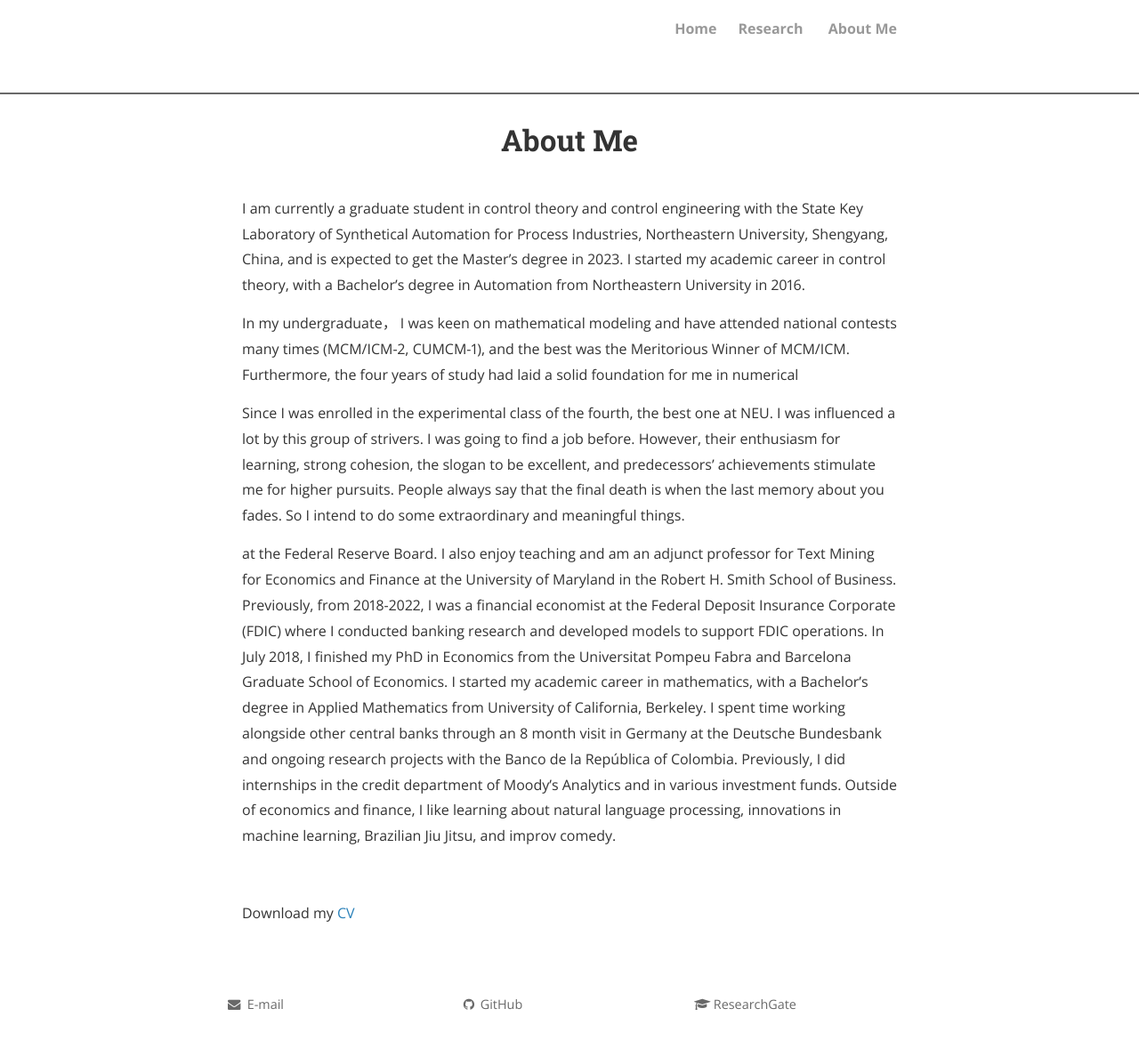
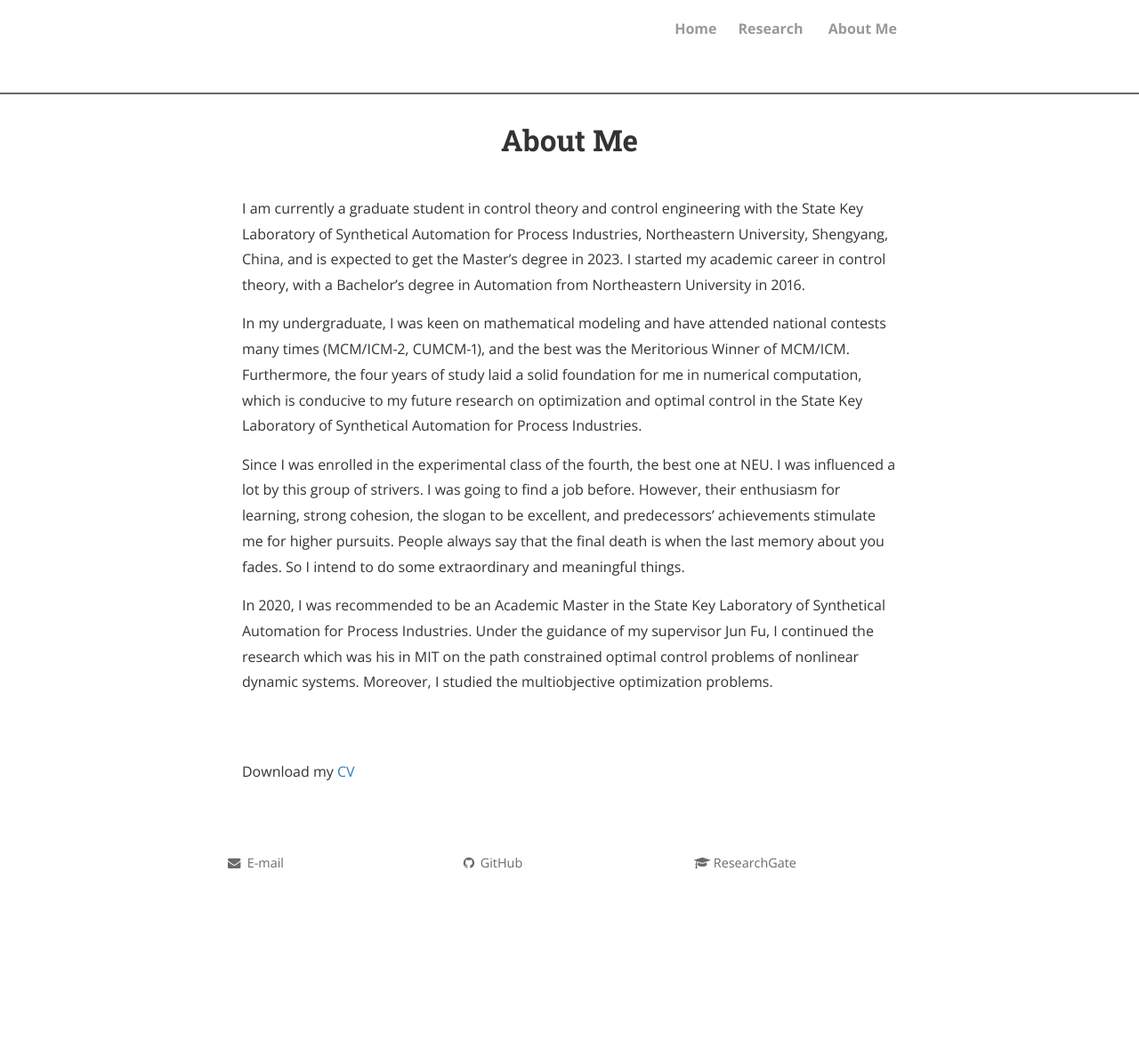
Before and after one commit to zcxy-academic/zcxy-academic.github.io, a Jekyll site: the page built from about.md, in a window 1280 px wide. Shown: the whole page at 89% size. Built offline with Jekyll 4.4.1, drawn with Linux system fonts in a browser that asks for light colours; nearby versions of some CDN libraries; comment, search, counter and statistics services are not loaded; a style sheet for code colours, icons or effects is not loaded; after the commit the page ends 1030 px from its top, so only the background shows below that.

Commit message:
Update about.md

```diff
--- a/about.md
+++ b/about.md
@@ -5,13 +5,15 @@ permalink: /about/
 ---
 I am currently a graduate student in control theory and control engineering with the State Key Laboratory of Synthetical Automation for Process Industries, Northeastern University, Shengyang, China, and is expected to get the Master's degree in 2023. I started my academic career in control theory, with a Bachelor's degree in Automation from Northeastern University in 2016.
 
-In my undergraduate， I was keen on mathematical modeling and have attended national contests many times (MCM/ICM-2, CUMCM-1), and the best was the Meritorious Winner of MCM/ICM. Furthermore, the four years of study had laid a solid foundation for me in numerical
+In my undergraduate, I was keen on mathematical modeling and have attended national contests many times (MCM/ICM-2, CUMCM-1), and the best was the Meritorious Winner of MCM/ICM. Furthermore, the four years of study laid a solid foundation for me in numerical computation, which is conducive to my future research on optimization and optimal control in the State Key Laboratory of Synthetical Automation for Process Industries.
 
 Since I was enrolled in the experimental class of the fourth, the best one at NEU. I was influenced a lot by this group of strivers. I was going to find a job before. However, their enthusiasm for learning, strong cohesion, the slogan to be excellent, and predecessors' achievements stimulate me for higher pursuits. People always say that the final death is when the last memory about you fades. So I intend to do some extraordinary and meaningful things.
 
+In 2020, I was recommended to be an Academic Master in the State Key Laboratory of Synthetical Automation for Process Industries. Under the guidance of my supervisor Jun Fu, I continued the research which was his in MIT on the path constrained optimal control problems of nonlinear dynamic systems. Moreover, I studied the multiobjective optimization problems.
 
 
- at the Federal Reserve Board. I also enjoy teaching and am an adjunct professor for Text Mining for Economics and Finance at the University of Maryland in the Robert H. Smith School of Business. Previously, from 2018-2022, I was a financial economist at the Federal Deposit Insurance Corporate (FDIC) where I conducted banking research and developed models to support FDIC operations. In July 2018, I finished my PhD in Economics from the Universitat Pompeu Fabra and Barcelona Graduate School of Economics. I started my academic career in mathematics, with a Bachelor's degree in Applied Mathematics from University of California, Berkeley. I spent time working alongside other central banks through an 8 month visit in Germany at the Deutsche Bundesbank and ongoing research projects with the Banco de la Rep&uacute;blica of Colombia. Previously, I did internships in the credit department of Moody's Analytics and in various investment funds. Outside of economics and finance, I like learning about natural language processing, innovations in machine learning, Brazilian Jiu Jitsu, and improv comedy.
+
+
 <br>
 <br>
 Download my <a href="https://github.com/zcxy-academic/zcxy-academic.github.io/raw/master/zcxy's%20CV.pdf">CV</a><br>
```
